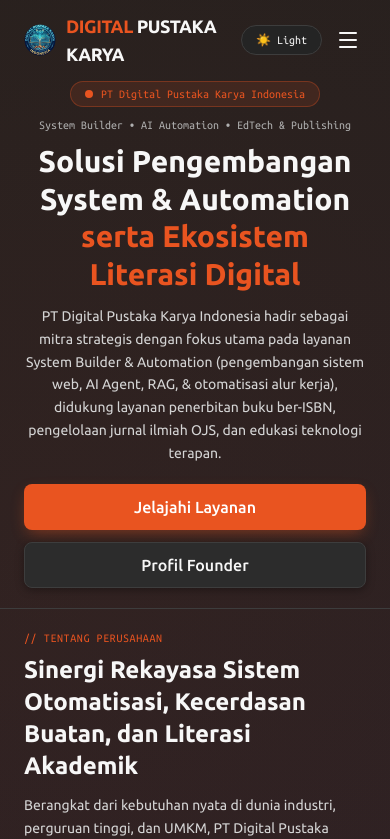
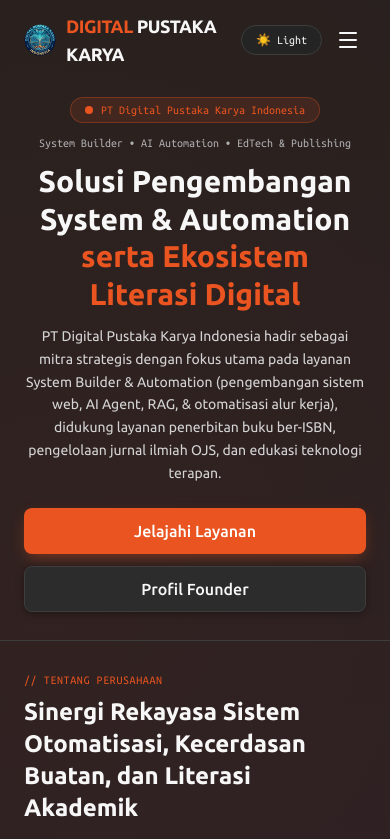
Before and after one commit to adimhsd/pustakakarya-id, a React (Vite) app: page / in a window 390 px wide. Shown: the top 839 px of the page. Built offline with nearby package versions, Linux system fonts and the light colour scheme.

Commit message:
style: increase section padding to 25px mobile and 40px desktop

```diff
--- a/src/components/layout/Footer.jsx
+++ b/src/components/layout/Footer.jsx
@@ -4,7 +4,7 @@ import { Instagram, Facebook, Twitter } from 'lucide-react';
 
 const Footer = () => {
     return (
-        <footer id="contact" className="bg-surface-elevated text-ink-muted border-t border-line py-6">
+        <footer id="contact" className="bg-surface-elevated text-ink-muted border-t border-line py-7">
             <div className="max-w-7xl mx-auto px-6 text-center">
                 <div className="font-bold text-ink-primary text-lg mb-1.5">
                     <span className="text-ubuntu-orange">DIGITAL</span> PUSTAKA KARYA
--- a/src/components/sections/Ecosystem.jsx
+++ b/src/components/sections/Ecosystem.jsx
@@ -30,7 +30,7 @@ const Ecosystem = () => {
     return (
         <section id="ecosystem" className="py-[var(--section-pad)] bg-transparent">
             <div className="max-w-7xl mx-auto px-6">
-                <div className="text-center mb-5 md:mb-6">
+                <div className="text-center mb-7 md:mb-8">
                     <div className="font-mono text-xs uppercase tracking-wider text-ubuntu-orange mb-1.5">
                         // Layanan & Ekosistem Bisnis
                     </div>
@@ -52,7 +52,7 @@ const Ecosystem = () => {
                             <div
                                 key={service.id}
                                 className={clsx(
-                                    "rounded-[12px] bg-surface-card hover:bg-surface-hover border shadow-[var(--shadow-card)] p-5 transition group flex flex-col h-full",
+                                    "rounded-[12px] bg-surface-card hover:bg-surface-hover border shadow-[var(--shadow-card)] p-6 transition group flex flex-col h-full",
                                     isPrimary
                                         ? "border-ubuntu-orange/60 ring-1 ring-ubuntu-orange/20 hover:border-ubuntu-orange"
                                         : "border-line hover:border-[var(--border-highlight)]"
--- a/src/components/sections/Founder.jsx
+++ b/src/components/sections/Founder.jsx
@@ -6,7 +6,7 @@ const Founder = () => {
     return (
         <section id="founder" className="py-[var(--section-pad)] bg-surface-elevated/60 border-y border-line">
             <div className="max-w-7xl mx-auto px-6">
-                <div className="flex flex-col lg:flex-row items-center lg:items-start gap-6 lg:gap-8 bg-surface-card border border-line rounded-[12px] shadow-[var(--shadow-card)] p-5 md:p-7">
+                <div className="flex flex-col lg:flex-row items-center lg:items-start gap-6 lg:gap-8 bg-surface-card border border-line rounded-[12px] shadow-[var(--shadow-card)] p-6 md:p-8">
                     {/* Avatar + Status Pill matching adi-muhamad.my.id */}
                     <div className="flex flex-col items-center flex-shrink-0">
                         <div className="relative w-40 h-40 md:w-52 md:h-52">
--- a/src/components/sections/Hero.jsx
+++ b/src/components/sections/Hero.jsx
@@ -3,14 +3,14 @@ import { HERO_CONTENT, COMPANY_INFO } from '../../constants';
 
 const Hero = () => {
     return (
-        <section className="pt-20 pb-5 md:pt-24 md:pb-7 px-6">
+        <section className="pt-24 pb-7 md:pt-28 md:pb-10 px-6">
             <div className="max-w-7xl mx-auto text-center">
-                <div className="inline-flex items-center gap-2 persona-tag px-3.5 py-1 text-xs mb-2.5">
+                <div className="inline-flex items-center gap-2 persona-tag px-3.5 py-1 text-xs mb-3">
                     <span className="w-2 h-2 rounded-full bg-ubuntu-orange"></span>
                     <span>{COMPANY_INFO.name}</span>
                 </div>
 
-                <div className="font-mono text-xs text-ink-muted mb-2.5">
+                <div className="font-mono text-xs text-ink-muted mb-3">
                     {HERO_CONTENT.badge}
                 </div>
 
@@ -19,7 +19,7 @@ const Hero = () => {
                     <span className="text-ubuntu-orange">{HERO_CONTENT.headlineHighlight}</span>
                 </h1>
 
-                <p className="text-sm md:text-base text-ink-secondary max-w-3xl mx-auto mb-5 md:mb-6 leading-relaxed">
+                <p className="text-sm md:text-base text-ink-secondary max-w-3xl mx-auto mb-6 md:mb-7 leading-relaxed">
                     {HERO_CONTENT.subheadline}
                 </p>
 
--- a/src/components/sections/Legal.jsx
+++ b/src/components/sections/Legal.jsx
@@ -6,7 +6,7 @@ const Legal = () => {
     return (
         <section id="legal" className="py-[var(--section-pad)] bg-transparent">
             <div className="max-w-7xl mx-auto px-6">
-                <div className="text-center mb-5 md:mb-6">
+                <div className="text-center mb-7 md:mb-8">
                     <div className="inline-flex items-center justify-center p-2.5 badge-cyan rounded-full mb-2.5">
                         <ShieldCheck size={20} />
                     </div>
@@ -21,7 +21,7 @@ const Legal = () => {
                     </p>
                 </div>
 
-                <div className="grid md:grid-cols-2 gap-5 md:gap-6">
+                <div className="grid md:grid-cols-2 gap-6 md:gap-8">
                     {LEGAL_CONTENT.documents.map((doc, index) => (
                         <div key={index} className="group relative">
                             <div className="relative overflow-hidden rounded-[12px] border border-line hover:border-[var(--border-highlight)] bg-surface-card shadow-[var(--shadow-card)] transition duration-300">
--- a/src/index.css
+++ b/src/index.css
@@ -12,7 +12,7 @@
   --fs-body: 0.92rem;
   --fs-stat-val: 1.65rem;
   --avatar-size: 240px;
-  --section-pad: 1.6rem;
+  --section-pad: 2.5rem;
 
   /* Ubuntu Brand & Accent */
   --color-primary: #e95420;
@@ -65,7 +65,7 @@
     --fs-body: 0.76rem;
     --fs-stat-val: 1.15rem;
     --avatar-size: 145px;
-    --section-pad: 0.95rem;
+    --section-pad: 1.5625rem;
   }
 }
 
```
